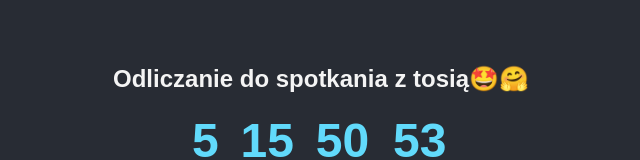
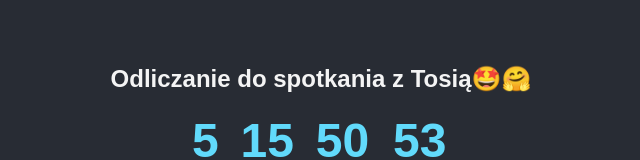
Before and after one commit to JTraf/yohny.github.io, a plain HTML site: page index.html in a window 1280 px wide. Shown: the top 160 px of the page, without its empty margins (319-959 px from the left). Drawn offline with Linux system fonts and the light colour scheme.

Commit message:
Update index.html

```diff
--- a/index.html
+++ b/index.html
@@ -8,7 +8,7 @@
   </head>
   <body>
     <div class="countdown-container">
-      <h1>Odliczanie do spotkania z tosią🤩🤗</h1>
+      <h1>Odliczanie do spotkania z Tosią🤩🤗</h1>
       <div id="countdown">
         <div class="time-section">
           <span id="days">00</span>
```
